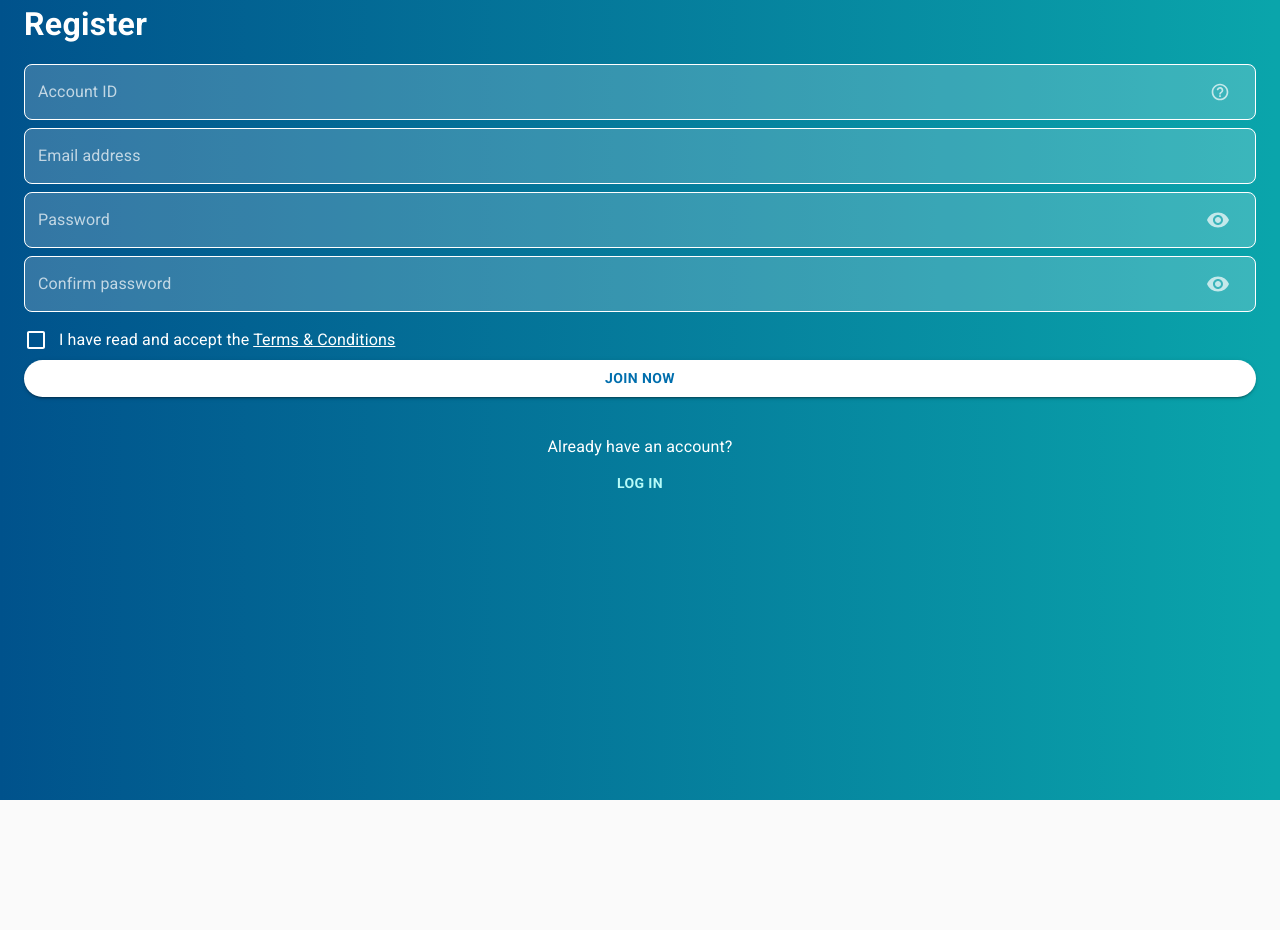
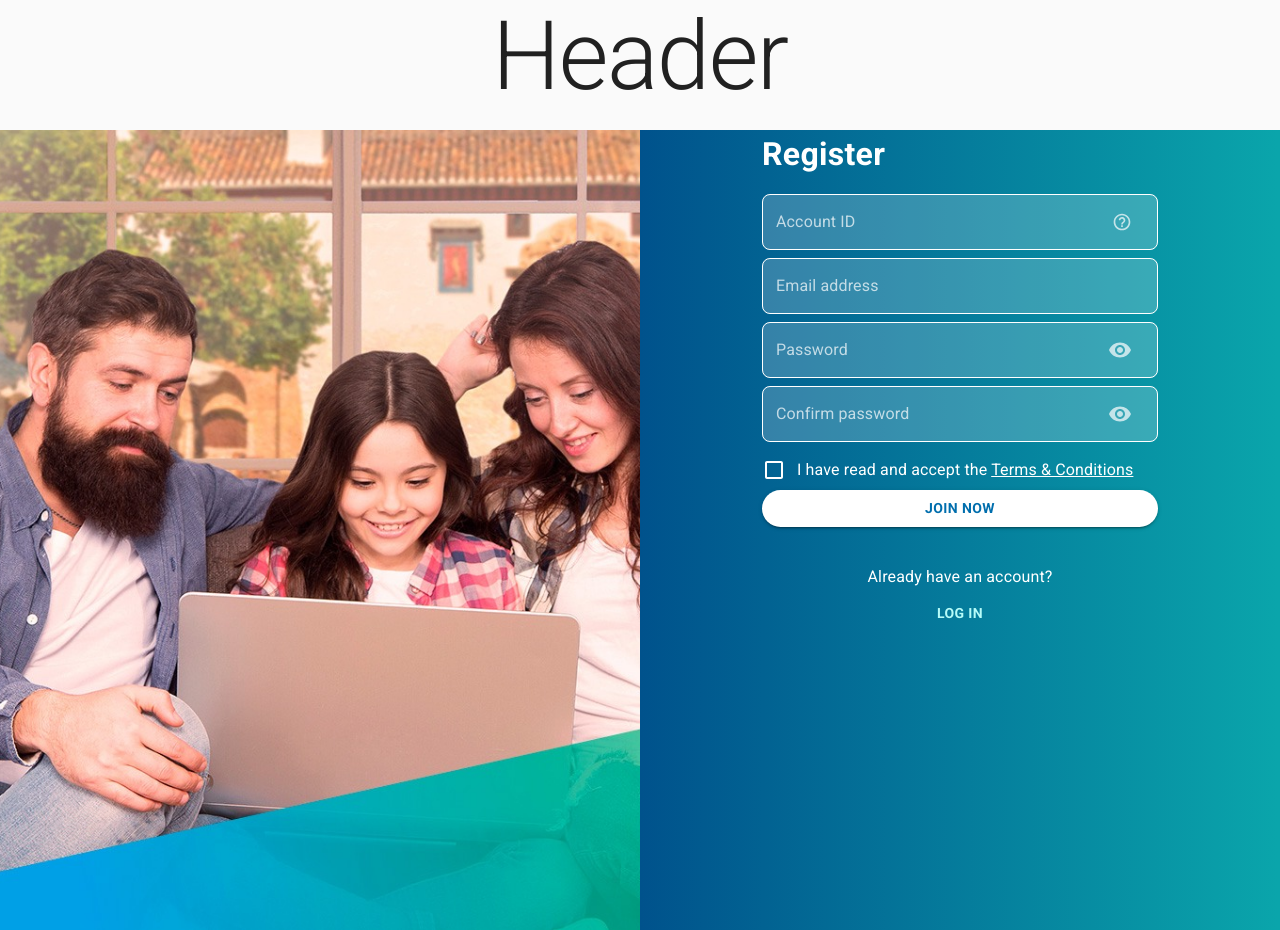
Before and after one commit to srzvan/symmetrical-octo-fiesta, a Next.js app: page / in a window 1280 px wide. Before the commit the page ends 800 px from the top, so only its background shows below. Built offline with nearby package versions, Linux system fonts and the light colour scheme.

Commit message:
responsive layout using grid

```diff
--- a/pages/index.tsx
+++ b/pages/index.tsx
@@ -1,17 +1,27 @@
 import * as React from "react";
-import { Button, Container, makeStyles, Theme, Typography } from "@material-ui/core";
+import { Button, Container, Grid, Hidden, makeStyles, Theme, Typography } from "@material-ui/core";
 
 import RegisterForm from "../src/components/RegisterForm";
 
 const useStyles = makeStyles((theme: Theme) => ({
-  container: {
+  header: {
+    height: "130px",
+    textAlign: "center",
+  },
+  grid: {
+    height: "100%",
+  },
+  leftColumn: {
+    background: "url(./1e0c95c222d46d253d2449723cbc0f87.jpg) top center no-repeat",
+    backgroundSize: "cover",
+  },
+  rightColumn: {
     color: "white",
     background: "linear-gradient(270deg, #0AA5AB 0.4%, #00528C 99.98%)",
-    height: "100%",
   },
   title: {
     fontSize: "2rem",
-    fontWeight: 700,
+    fontWeight: theme.typography.fontWeightBold,
   },
   alreadyHaveAnAccount: {
     marginTop: "2.375rem",
@@ -31,7 +41,16 @@ function Register() {
   var classes = useStyles();
 
   return (
-    <Container className={classes.container}>
+    <>
+      <header className={classes.header}>
+        <Typography variant="h1">Header</Typography>
+      </header>
+      <Grid container className={classes.grid}>
+        <Hidden mdDown>
+          <Grid item lg={6} className={classes.leftColumn} />
+        </Hidden>
+        <Grid item xs={12} sm={12} md={12} lg={6} className={classes.rightColumn}>
+          <Container maxWidth="xs">
             <Typography className={classes.title} component="h1" paragraph>
               Register
             </Typography>
@@ -43,6 +62,9 @@ function Register() {
               <Button href="/log-in" children="log in" />
             </Typography>
           </Container>
+        </Grid>
+      </Grid>
+    </>
   );
 }
 
```
Also changed, not shown: public/1e0c95c222d46d253d2449723cbc0f87.jpg (added). Lines whose indentation alone changed are shown as unchanged.
